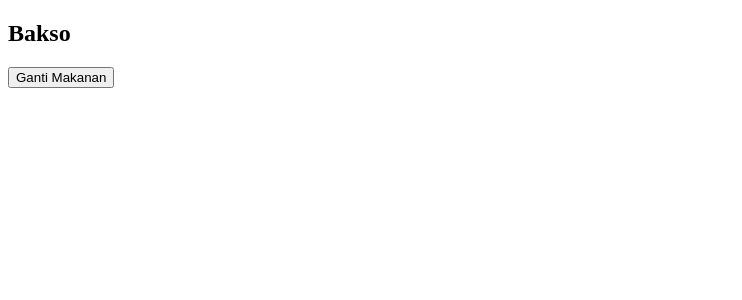
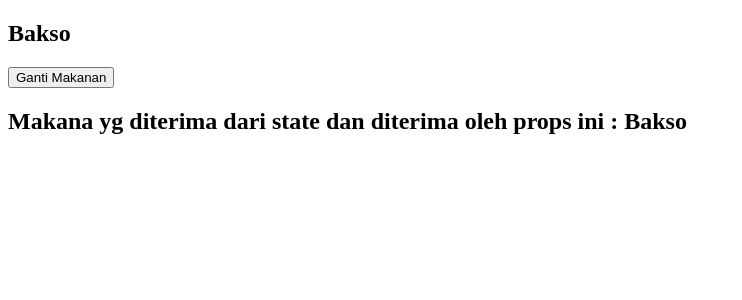
Before and after one commit to roiskhoiron/react-js-dasar, a React (Create React App) app: page / in a window 1280 px wide. Shown: the top 300 px of the page, without its empty margins (0-742 px from the left). Built offline with nearby package versions, Linux system fonts and the light colour scheme.

Commit message:
komunikasi dua class componen yang bertransaksi value melalui state dan props

```diff
--- /dev/null
+++ b/src/Operan.js
@@ -0,0 +1,11 @@
+import React, { Component } from 'react'
+
+export default class Operan extends Component {
+  render() {
+    return (
+      <div>
+        <h2>Makana yg diterima dari state dan diterima oleh props ini : { this.props.makanan}</h2>
+      </div>
+    )
+  }
+}
--- a/src/StateProps.js
+++ b/src/StateProps.js
@@ -1,4 +1,5 @@
 import React, { Component } from 'react'
+import Operan from './Operan'
 
 export default class StateProps extends Component {
   constructor(props) {
@@ -16,7 +17,8 @@ export default class StateProps extends Component {
     return (
       <div>
         <h2>{this.state.makanan}</h2>
-        <button onClick={()=>this.setNewFood('Mie Ayam')}>Ganti Makanan</button>
+        <button onClick={() => this.setNewFood('Mie Ayam')}>Ganti Makanan</button>
+        <Operan makanan={this.state.makanan}/>
       </div>
     )
   }
```
